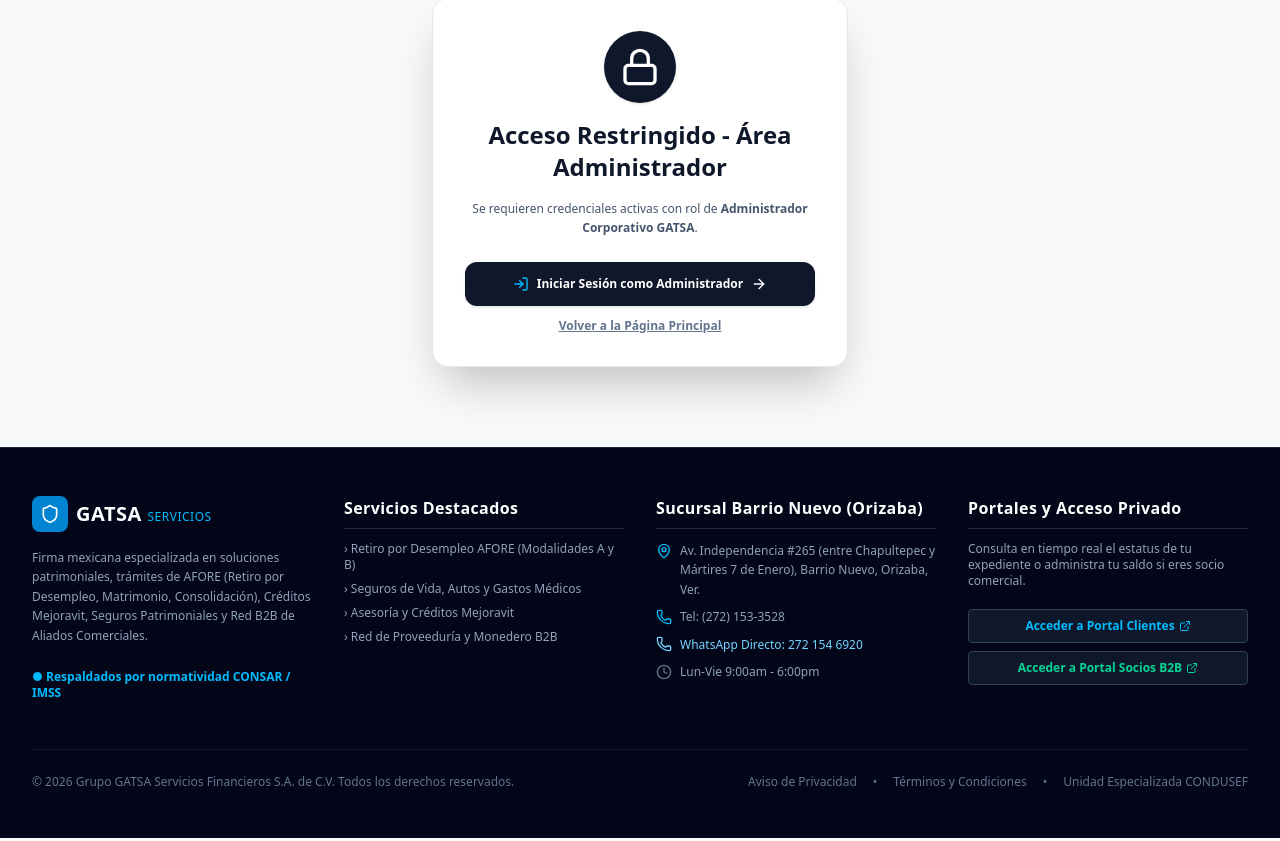
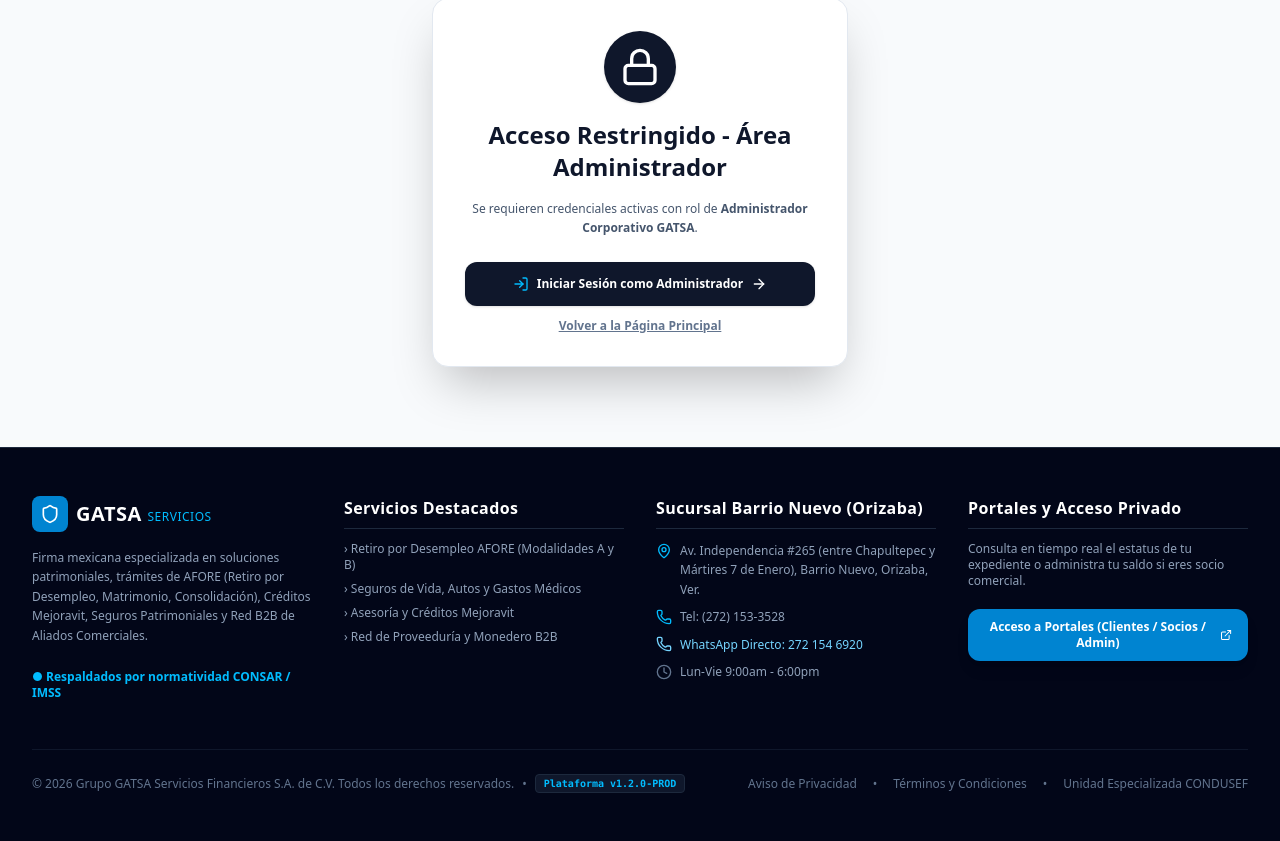
Before and after one commit to dazaeev/gatsa, a Next.js app in the folder frontend/: page /admin-dashboard in a window 1280 px wide. Shown: the part 200-1041 px from the top of the page. Built offline with nearby package versions, Linux system fonts and the light colour scheme.

Commit message:
Se agrega Versionado del FRONT

```diff
--- a/frontend/src/app/admin-dashboard/page.tsx
+++ b/frontend/src/app/admin-dashboard/page.tsx
@@ -6,6 +6,7 @@
 import { useAuth } from '@/context/AuthContext';
 import api from '@/services/api';
 import { formatProcedureId } from '@/utils/procedureUtils';
+import { APP_VERSION } from '@/config/version';
 
 interface Lead {
   id: number;
@@ -440,6 +441,9 @@
         <div>
           <div className="inline-flex items-center gap-2 px-3 py-1 bg-sky-500/20 border border-sky-400/30 text-sky-300 text-xs font-semibold rounded-full mb-2">
             <ShieldAlert className="w-4 h-4 text-sky-400" /> Panel de Control Administrador GATSA
+            <span className="ml-2 px-2 py-0.5 bg-sky-500/30 text-sky-200 text-[10px] font-mono rounded-full font-bold border border-sky-400/40">
+              {APP_VERSION}
+            </span>
           </div>
           <h1 className="text-2xl font-black text-white">Gestión Centralizada de Solicitudes y Documentos</h1>
           <p className="text-xs text-slate-400 mt-1">Supervisión en tiempo real de expedientes, INE cargados y notificaciones en BD.</p>
--- a/frontend/src/components/Footer.tsx
+++ b/frontend/src/components/Footer.tsx
@@ -1,6 +1,7 @@
 import React from 'react';
 import Link from 'next/link';
 import { Shield, MapPin, Phone, Clock, ExternalLink } from 'lucide-react';
+import { APP_VERSION } from '@/config/version';
 
 export const Footer: React.FC = () => {
   return (
@@ -84,18 +85,12 @@
             <p className="text-xs text-slate-400">
               Consulta en tiempo real el estatus de tu expediente o administra tu saldo si eres socio comercial.
             </p>
-            <div className="pt-2 space-y-2">
+            <div className="pt-2">
               <Link
                 href="/login"
-                className="block w-full py-2 px-3 bg-slate-900 hover:bg-slate-800 text-sky-400 border border-slate-700 rounded text-xs font-semibold text-center transition flex items-center justify-center gap-1"
+                className="block w-full py-2.5 px-4 bg-sky-600 hover:bg-sky-500 text-white font-bold rounded-xl text-xs text-center transition shadow-lg flex items-center justify-center gap-2"
               >
-                Acceder a Portal Clientes <ExternalLink className="w-3 h-3" />
-              </Link>
-              <Link
-                href="/login"
-                className="block w-full py-2 px-3 bg-slate-900 hover:bg-slate-800 text-emerald-400 border border-slate-700 rounded text-xs font-semibold text-center transition flex items-center justify-center gap-1"
-              >
-                Acceder a Portal Socios B2B <ExternalLink className="w-3 h-3" />
+                Acceso a Portales (Clientes / Socios / Admin) <ExternalLink className="w-3.5 h-3.5" />
               </Link>
             </div>
           </div>
@@ -103,7 +98,13 @@
         </div>
 
         <div className="mt-12 pt-6 border-t border-slate-900 flex flex-col md:flex-row items-center justify-between gap-4 text-xs text-slate-500">
-          <p>© {new Date().getFullYear()} Grupo GATSA Servicios Financieros S.A. de C.V. Todos los derechos reservados.</p>
+          <div className="flex flex-col sm:flex-row items-center gap-2">
+            <p>© {new Date().getFullYear()} Grupo GATSA Servicios Financieros S.A. de C.V. Todos los derechos reservados.</p>
+            <span className="hidden sm:inline">•</span>
+            <span className="px-2 py-0.5 bg-slate-900 text-sky-400 border border-slate-800 rounded font-mono text-[10px] font-bold">
+              Plataforma {APP_VERSION}
+            </span>
+          </div>
           <div className="flex gap-4">
             <span className="hover:underline cursor-pointer">Aviso de Privacidad</span>
             <span>•</span>
--- /dev/null
+++ b/frontend/src/config/version.ts
@@ -0,0 +1,6 @@
+/**
+     * Configuración Centralizada de Versión de la Plataforma GATSA.
+     * Modifica este archivo o la variable de entorno NEXT_PUBLIC_APP_VERSION para cambiar la versión global.
+     */
+export const APP_VERSION = process.env.NEXT_PUBLIC_APP_VERSION || 'v1.2.0-PROD';
+export const APP_ENV = process.env.NODE_ENV === 'production' ? 'PROD' : 'DEV';
```
